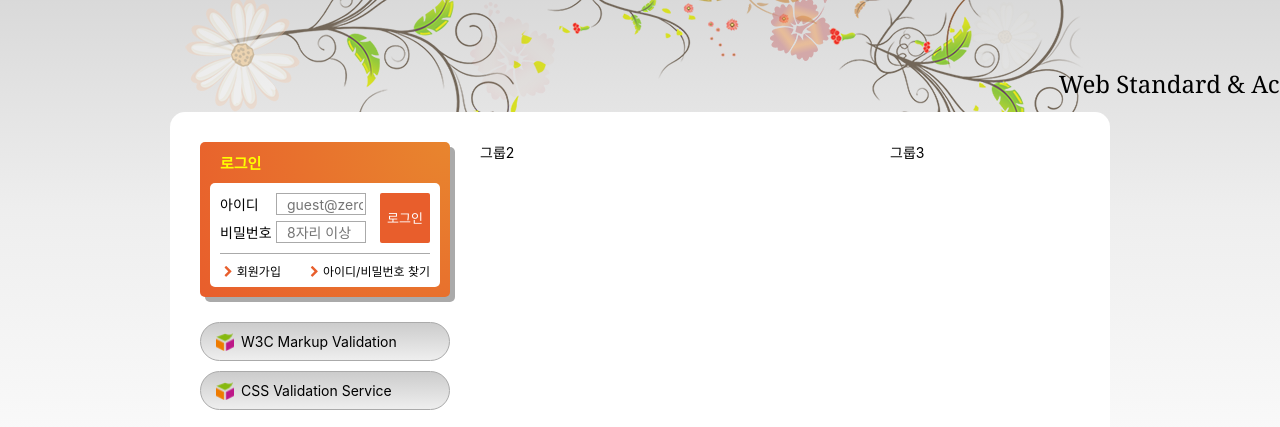
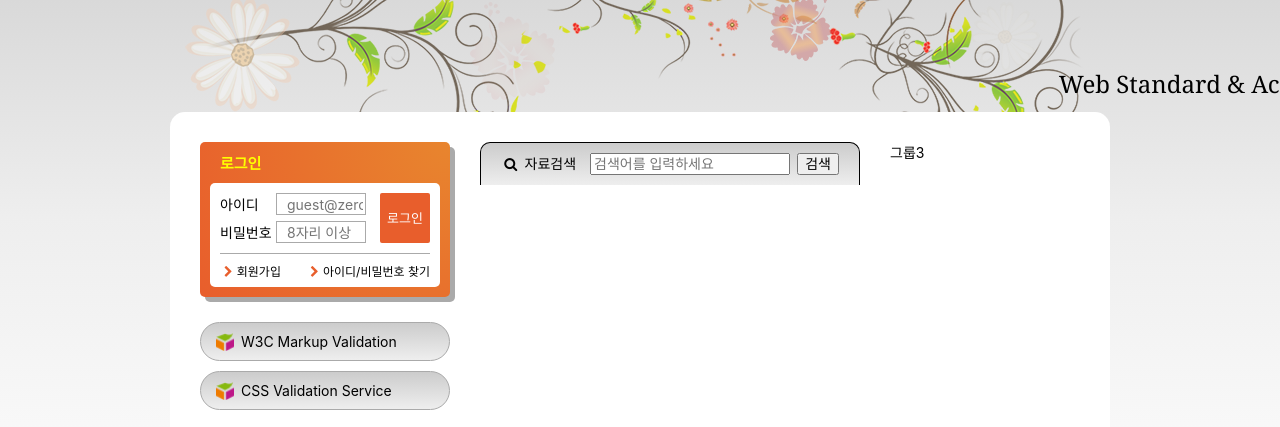
Before and after one commit to leejaelll/zeroConnecTo, a website: page HTML5/index.html in a window 1280 px wide. Shown: the part 135-562 px from the top of the page. Drawn offline with Linux system fonts and the light colour scheme; a web font is replaced by a local one.

Commit message:
검색 마크업 및 디자인 크로스브라우징 체크를 위한 커밋

```diff
--- a/HTML5/css/index.css
+++ b/HTML5/css/index.css
@@ -446,6 +446,26 @@ a {
 .cross .term-list-thumbnail {
     float: right;
 }
+
+.search-form {
+    border-left: 1px solid;
+    border-right: 1px solid;
+    border-top: 1px solid;
+    border-radius: 10px 10px 0 0;
+    background-image: linear-gradient(to bottom, #ccc, #eee);
+}
+
+.search-form fieldset {
+    display: flex;
+    justify-content: space-between;
+    padding: 10px 20px;
+}
+
+.form-group-input {
+    margin-left: 10px;
+    width: 200px;
+}
+
 /* Main contents */
 .slogan {
     background: lime;
--- a/HTML5/index.html
+++ b/HTML5/index.html
@@ -181,6 +181,7 @@
                                 <label for="userEmail">아이디</label
                                 ><input
                                     id="userEmail"
+                                    name="useEmail"
                                     type="email"
                                     required
                                     placeholder="guest@zerobase.com"
@@ -190,6 +191,7 @@
                                 <label for="userPW">비밀번호</label
                                 ><input
                                     id="userPW"
+                                    name="userPw"
                                     type="password"
                                     required
                                     placeholder="8자리 이상"
@@ -272,7 +274,34 @@
                     </dl>
                 </section>
             </div>
-            <div class="group group2">그룹2</div>
+            <div class="group group2">
+                <h2 class="sr-only">검색</h2>
+                <form
+                    method="POST"
+                    action="https://formspree.io/seulbinim@gmail.com"
+                    class="search-form"
+                >
+                    <fieldset>
+                        <legend>검색 폼</legend>
+                        <div class="form-group">
+                            <span class="icon-search" aria-hidden="true"></span>
+                            <label class="form-group-label" for="search"
+                                >자료검색</label
+                            >
+                            <input
+                                id="search"
+                                type="search"
+                                class="form-group-input"
+                                required
+                                placeholder="검색어를 입력하세요"
+                            />
+                        </div>
+                        <button class="button-fill button" type="submit">
+                            검색
+                        </button>
+                    </fieldset>
+                </form>
+            </div>
             <div class="group group3">그룹3</div>
         </main>
         <article class="slogan">슬로건</article>
@@ -288,3 +317,4 @@
         <script src="./js/menu-tab.js"></script> -->
     </body>
 </html>
+`
```
